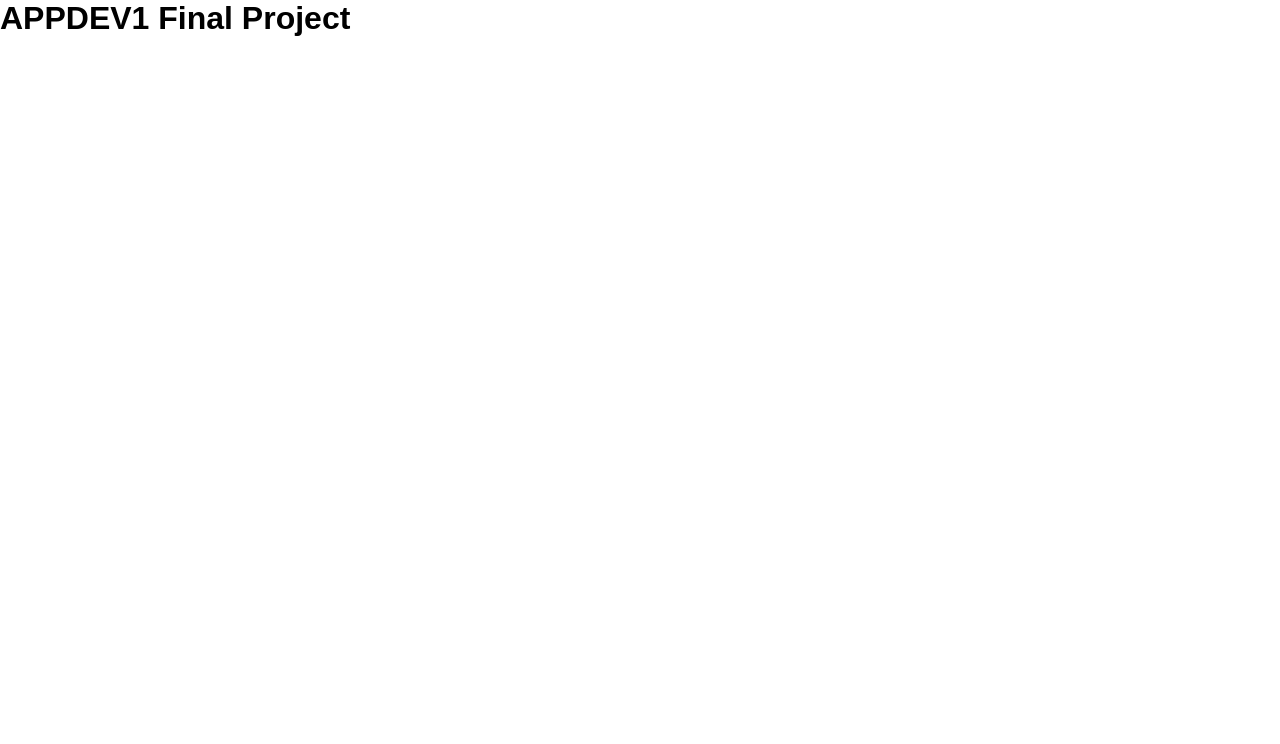
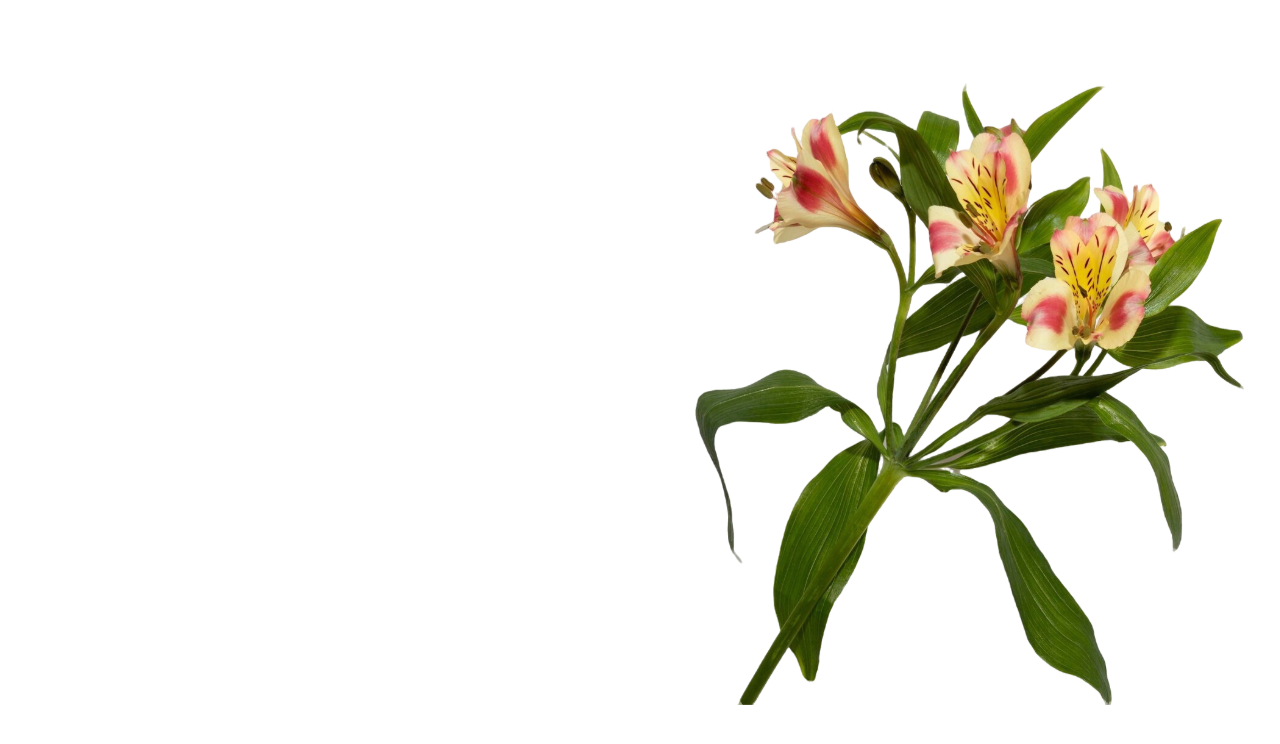
Before and after one commit to gl1tch1ng/appdev1-final-practical-exam, a React (Vite) app: page / in a window 1280 px wide. Shown: the top 744 px of the page. Built offline with nearby package versions, Linux system fonts and the light colour scheme.

Commit message:
Create Sign Up layout and display blossom image

```diff
--- a/src/App.jsx
+++ b/src/App.jsx
@@ -1,7 +1,10 @@
+import React from 'react';
+import SignUp from './components/SignUp';
+
 function App() {
   return (
     <div>
-      <h1>APPDEV1 Final Project</h1>
+      <SignUp />
     </div>
   );
 }
--- /dev/null
+++ b/src/components/SignUp.jsx
@@ -0,0 +1,23 @@
+import React from 'react';
+import styles from './SignUp.module.css';
+import blossomImage from '../assets/blossom-flower.svg';
+
+const SignUp = () => {
+  return (
+    <div className={styles.container}>
+      {/* Left Section (Empty for now) */}
+      <div className={styles.leftSection}></div>
+
+      {/* Right Section */}
+      <div className={styles.rightSection}>
+        <img
+          src={blossomImage}
+          alt="Blossom Flower"
+          className={styles.blossomImage}
+        />
+      </div>
+    </div>
+  );
+};
+
+export default SignUp;
--- /dev/null
+++ b/src/components/SignUp.module.css
@@ -0,0 +1,30 @@
+.container {
+  display: flex;
+  width: 100%;
+  min-height: 100vh;
+  background-color: #ffffff;
+}
+
+.leftSection {
+  flex: 1;
+  display: flex;
+  flex-direction: column;
+  justify-content: center;
+  align-items: center;
+  padding: 40px;
+}
+
+.rightSection {
+  flex: 1;
+  display: flex;
+  justify-content: center;
+  align-items: center;
+  padding: 20px;
+}
+
+.blossomImage {
+  width: 100%;
+  max-width: 828px;
+  max-height: 936px;
+  object-fit: contain;
+}
```
Also changed, not shown: magdaraog-signup-right-section.png (added).
